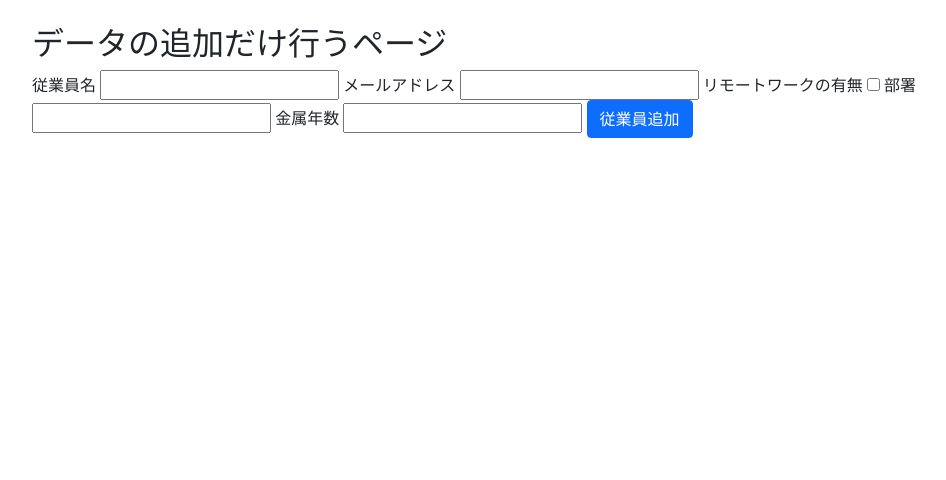
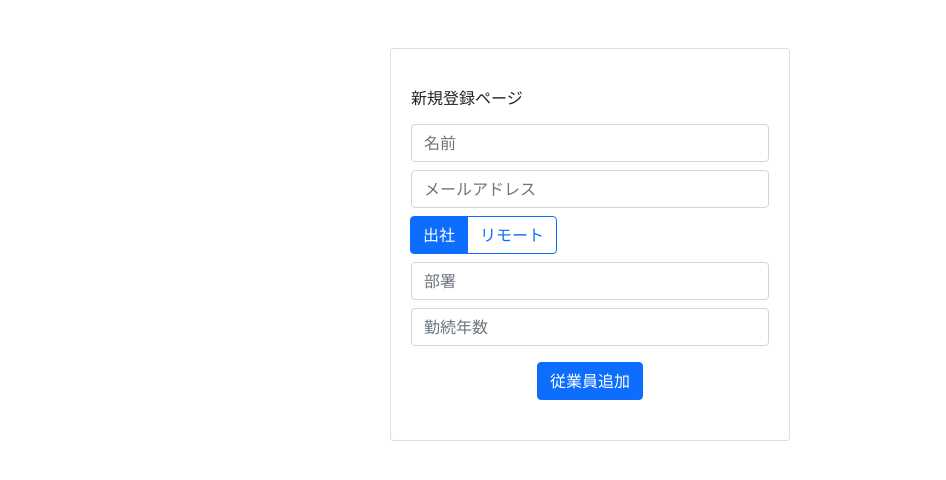
Before and after one commit to makimaki08/Flask, a Flask app: page /add_employee in a window 1280 px wide. Shown: the part 56-536 px from the top of the page, without its empty margins (50-996 px from the left). Run offline with Flask 3, Linux system fonts and the light colour scheme.

Commit message:
新規登録ページ・編集ページをきれいに整理

```diff
--- a/testapp/templates/testapp/add_employee.html
+++ b/testapp/templates/testapp/add_employee.html
@@ -1,25 +1,58 @@
 {% extends "layout.html" %}
 
 {% block content %}
-<div class="container mt-4">
-	<h2>データの追加だけ行うページ</h2>
-	<form action="/add_employee" method="POST">
-		<label for="name">従業員名</label>
-		<input name="name">
-
-		<label for="mail">メールアドレス</label>
-		<input name="mail"></input>
-
-		<label for="name">リモートワークの有無</label>
-		<input type="checkbox" name="is_remote">
-
-		<label for="department">部署</label>
-		<input name="department"></input>
-
-		<label for="year">金属年数</label>
-		<input type="number" name="year" min="0">
-
-		<button type="submit" class="btn btn-primary">従業員追加</button>
-	</form>
+<div class="container mt-5 mb-5 d-flex justify-content-center">
+	<div class="card px-1 py-4" style="width: 400px;">
+		<div class="card-body">
+			<h6 class="card-title mb-3">新規登録ページ</h6>
+			<form action="/add_employee" method="POST">
+				<div class="row">
+					<div class="col-sm-12">
+						<div class="form-group">
+							<input name="name" class="form-control" type="text" placeholder="名前"></input>
+						</div>
+					</div>
+				</div>
+				<div class="row mt-2">
+					<div class="col-sm-12">
+						<div class="form-group">
+							<input name="mail" class="form-control" type="text" placeholder="メールアドレス"></input>
+						</div>
+					</div>
+				</div>
+				<div class="row mt-2">
+					<div class="col-sm-12">
+						<div class="form-group">
+							<div class="btn-group" role="group" aria-label="is_remote toggle">
+								<input type="radio" class="btn-check" name="is_remote" id="is_remote1" autocomplete="off" value="false" checked>
+								<label class="btn btn-outline-primary" for="is_remote1">出社</label>
+								<input type="radio" class="btn-check" name="is_remote" id="is_remote2" autocomplete="off" value="true">
+								<label class="btn btn-outline-primary" for="is_remote2">リモート</label>
+							</div>
+						</div>
+					</div>
+				</div>
+				<div class="row mt-2">
+					<div class="col-sm-12">
+						<div class="form-group">
+							<input name="department" class="form-control" type="text" placeholder="部署"></input>
+						</div>
+					</div>
+				</div>
+				<div class="row mt-2">
+					<div class="col-sm-12">
+						<div class="form-group">
+							<input name="year" min="0"  class="form-control" type="number" placeholder="勤続年数"></input>
+						</div>
+					</div>
+				</div>
+				<div class="row mt-3">
+					<div class="col text-center">
+						<button type="submit" class="btn btn-primary">従業員追加</button>
+					</div>
+				</div>
+			</form>
+		</div>
+	</div>
 </div>
 {% endblock %}
```
Also changed, not shown: testapp/templates/testapp/employee_edit.html (+53 -22 lines).
